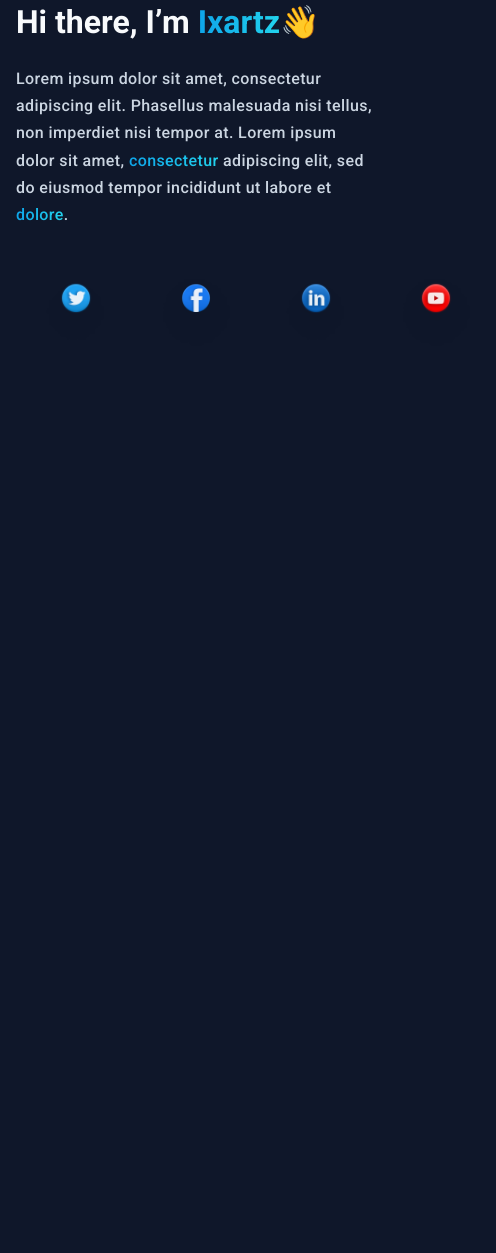
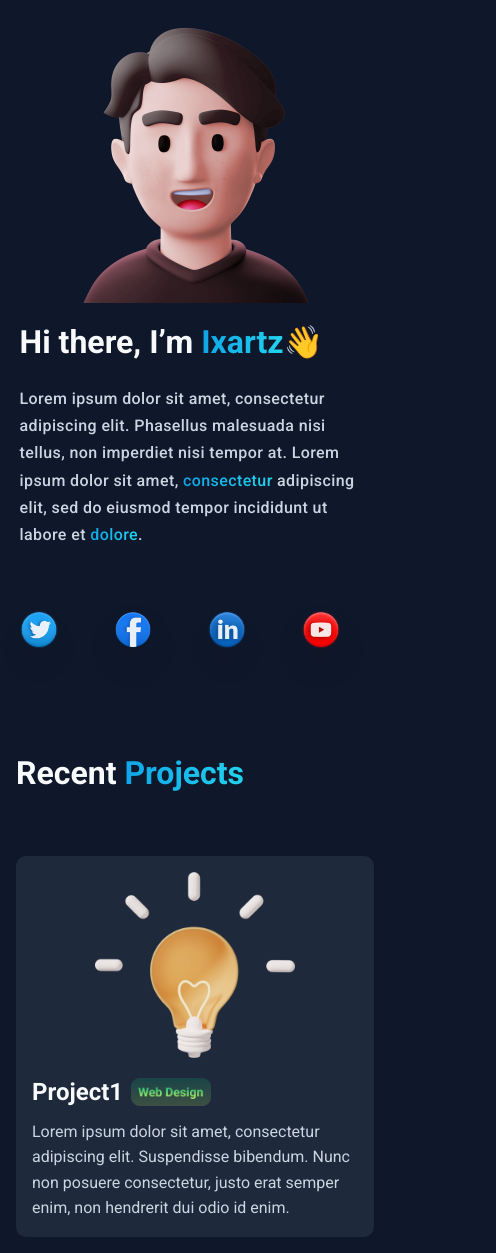
Before and after one commit to Thatgirl9/Ixartz-Blog, a plain HTML site: page index.html in a window 390 px wide. Shown: the part 125-1378 px from the top of the page, 496 px wide, since content can reach past the window. Before the commit the page ends 844 px from the top, so only its background shows below. Drawn offline with Linux system fonts and the light colour scheme.

Commit message:
Feat: Project section add, Assets for project section, hero section complete

```diff
--- a/blog.css
+++ b/blog.css
@@ -1,5 +1,6 @@
 :root {
   --background-color: #0f172a;
+  --project-background-color: #1e293b;
   /* Text-color */
   --text-color-primary: #f8fafc;
   --text-color-secondary: #cbd5e1;
@@ -8,6 +9,9 @@
   /* Gradient */
   --text-color-primary-gradient: #22d3ed;
   --text-color-secondary-gradient: #0ea5e9;
+
+  --green-color-primary-gradient: #10b981;
+  --green-color-secondary-gradient: #bef264;
 
   /* font */
   --font-family: "Roboto", sans-serif;
@@ -51,7 +55,8 @@ body {
 /* Header Styling */
 
 header,
-.hero__section {
+.hero__section,
+.project__section {
   padding: 1em 5.7em;
 }
 
@@ -99,7 +104,10 @@ li a {
 /* Hero Section Styling */
 
 .hero__section {
+  width: 100%;
   margin-top: 4em;
+  display: flex;
+  justify-content: space-between;
 }
 
 .hero__text {
@@ -108,7 +116,8 @@ li a {
   gap: 1.5em;
 }
 
-.hero__h1 {
+.hero__h1,
+.project__h1 {
   font-size: 2rem;
   font-weight: 700;
 }
@@ -137,14 +146,49 @@ li a {
   display: flex;
 }
 
-.hero__socialIcons:nth-child(1) {
-  margin-left: -2.8em;
+.social-icons {
+  width: 150px;
+  height: 150px;
+  margin-left: -3.5em;
 }
 
-.social-icons {
-  width: 120px;
-  height: 120px;
-  /* margin-left: -2.8em; */
+.hero__illu {
+  width: 300px;
+  height: 300px;
+}
+
+/* Project Section Styling */
+
+.project__div {
+  background-color: var(--project-background-color);
+  margin-top: 6em;
+  padding: 0.7em;
+  border-radius: 10px;
+  display: flex;
+  gap: 3em;
+  align-items: center;
+}
+
+.project__illu-one {
+  width: 200px;
+  height: auto;
+  /* height: 300px; */
+}
+
+.header__btn {
+  display: flex;
+  align-items: center;
+  gap: 0.5em;
+  margin-bottom: 0.8em;
+}
+
+.green-img {
+  height: 28px;
+}
+
+.project__p {
+  line-height: 1.6;
+  color: var(--text-color-secondary);
 }
 
 /* Mobile View */
@@ -215,11 +259,35 @@ li a {
   }
 
   .hero__section {
+    width: 100%;
     margin-top: 2em;
+    padding: 1em;
+    flex-direction: column-reverse;
+    align-items: center;
+    justify-content: center;
+    gap: 1em;
+  }
+
+  .hero__text {
+    width: 98%;
+  }
+
+  .hero__p br,
+  .project__p br {
+    display: none;
+  }
+  /* Project Section Styling */
+  .project__section {
     padding: 1em;
   }
 
-  .hero__p br {
-    display: none;
+  .project__div {
+    margin-top: 4em;
+    padding: 1em;
+    border-radius: 10px;
+    display: flex;
+    flex-direction: column;
+    gap: 1em;
+    align-items: center;
   }
 }
--- a/index.html
+++ b/index.html
@@ -69,7 +69,37 @@
       </div>
 
       <!-- Illustration -->
-      <div></div>
+      <div>
+        <img src="./assets/Western Man.png" alt="Emoji Icon" class="hero__illu" />
+      </div>
+
+    </section>
+
+    <!-- Project Section -->
+    <section class="project__section">
+
+      <h1 class="project__h1">Recent <span class="text-blue">Projects</span></h1>
+
+      <div class="projects__div">
+        <!-- 1st Project Div -->
+        <div class="project__div">
+          <div>
+            <img src="./assets/3D-illustrations-gabriel-pinheiro.com.png" class="project__illu-one" />
+          </div>
+
+          <div>
+            <div class="header__btn">
+              <h2>Project1</h2>
+              <img src="./assets/Frame 20.png" class="green-img" />
+            </div>
+
+            <p class="project__p">Lorem ipsum dolor sit amet, consectetur adipiscing elit. Suspendisse bibendum.<br>
+              Nunc non posuere consectetur, justo erat semper enim, non hendrerit dui odio id enim.</p>
+          </div>
+
+        </div>
+
+
 
     </section>
   </main>
```
Also changed, not shown: assets/Frame 20 (1).png (added), assets/Frame 20 (2).png (added), assets/Frame 20.png (added).
